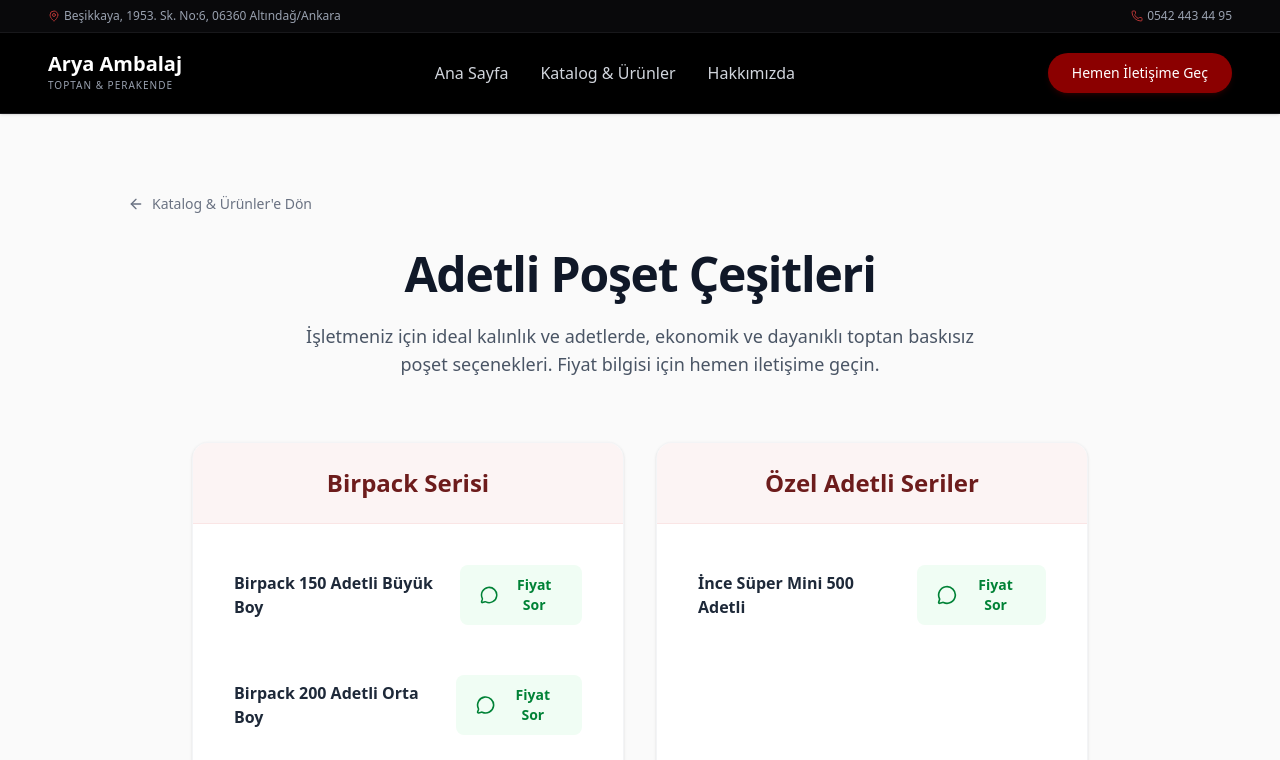
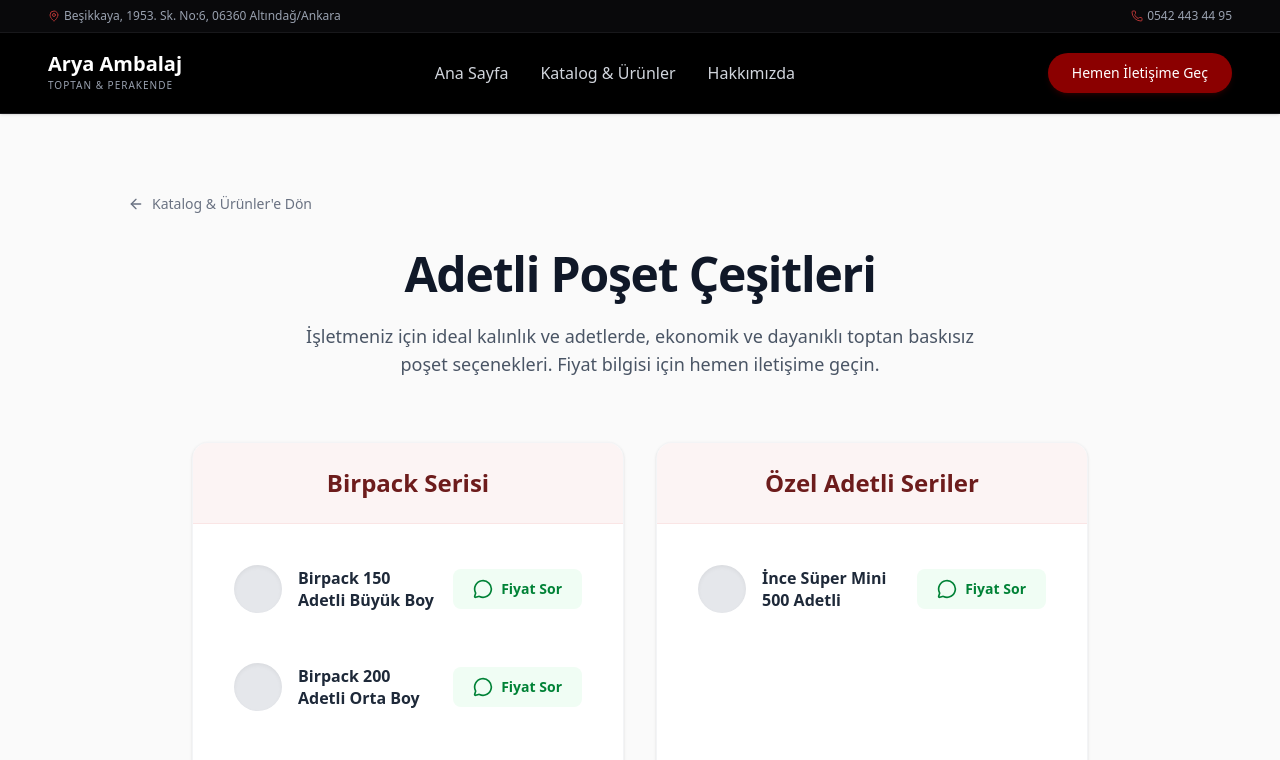
Before and after one commit to ardaeminoglu001-ship-it/aryaambalaj, a Next.js app: page /urunler/adetli-poset in a window 1280 px wide. Shown: the top 760 px of the page. Built offline with nearby package versions, Linux system fonts and the light colour scheme; a web font is replaced by a local one.

Commit message:
Update page.tsx

```diff
--- a/src/app/urunler/adetli-poset/page.tsx
+++ b/src/app/urunler/adetli-poset/page.tsx
@@ -80,13 +80,19 @@ export default function AdetliPosetPage() {
                                 <div className="p-4 sm:p-6 flex-grow flex flex-col">
                                     <ul className="space-y-4 flex-grow mb-4">
                                         {group.items.map((item, itemIndex) => (
-                                            <li key={itemIndex} className="flex flex-col sm:flex-row sm:items-center justify-between gap-3 p-4 rounded-xl hover:bg-zinc-50 transition-colors border border-transparent hover:border-zinc-100 shadow-sm sm:shadow-none bg-zinc-50/50 sm:bg-transparent">
-                                                <span className="font-semibold text-gray-800 block text-center sm:text-left">
-                                                    {item}
-                                                </span>
+                                            <li key={itemIndex} className="flex flex-col sm:flex-row sm:items-center justify-between gap-3 p-4 rounded-xl hover:bg-zinc-50 transition-colors border border-transparent hover:border-zinc-100 shadow-sm sm:shadow-none bg-zinc-50/50 sm:bg-transparent group">
+                                                <div className="flex flex-row items-center gap-4 flex-1">
+                                                    {/* Resim Eklenebilir Rozet (Placeholder) */}
+                                                    <div className="w-12 h-12 rounded-full bg-gray-200 shrink-0 shadow-inner flex items-center justify-center overflow-hidden relative group-hover:bg-primary-50 transition-all">
+                                                    </div>
+
+                                                    <span className="font-semibold text-gray-800 leading-snug">
+                                                        {item}
+                                                    </span>
+                                                </div>
                                                 <button
                                                     onClick={() => handleWhatsAppClick(item)}
-                                                    className="inline-flex items-center justify-center gap-2 px-5 py-2.5 bg-green-50 text-green-700 hover:bg-green-100 hover:text-green-800 rounded-lg text-sm font-semibold transition-colors w-full sm:w-auto"
+                                                    className="inline-flex items-center justify-center gap-2 px-5 py-2.5 bg-green-50 text-green-700 hover:bg-green-100 hover:text-green-800 rounded-lg text-sm font-semibold transition-colors w-full sm:w-auto shrink-0 mt-2 sm:mt-0"
                                                 >
                                                     <MessageCircle className="w-5 h-5" />
                                                     Fiyat Sor
```
